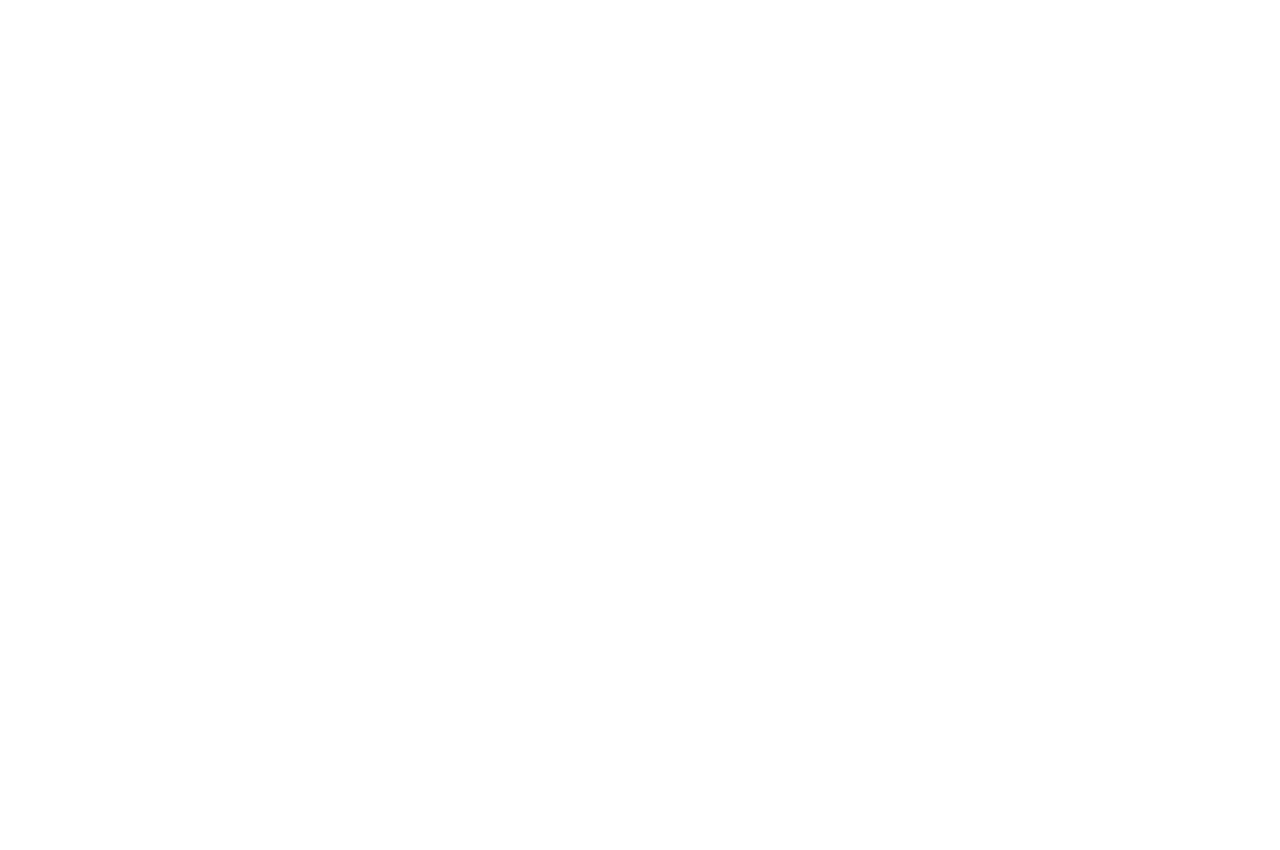
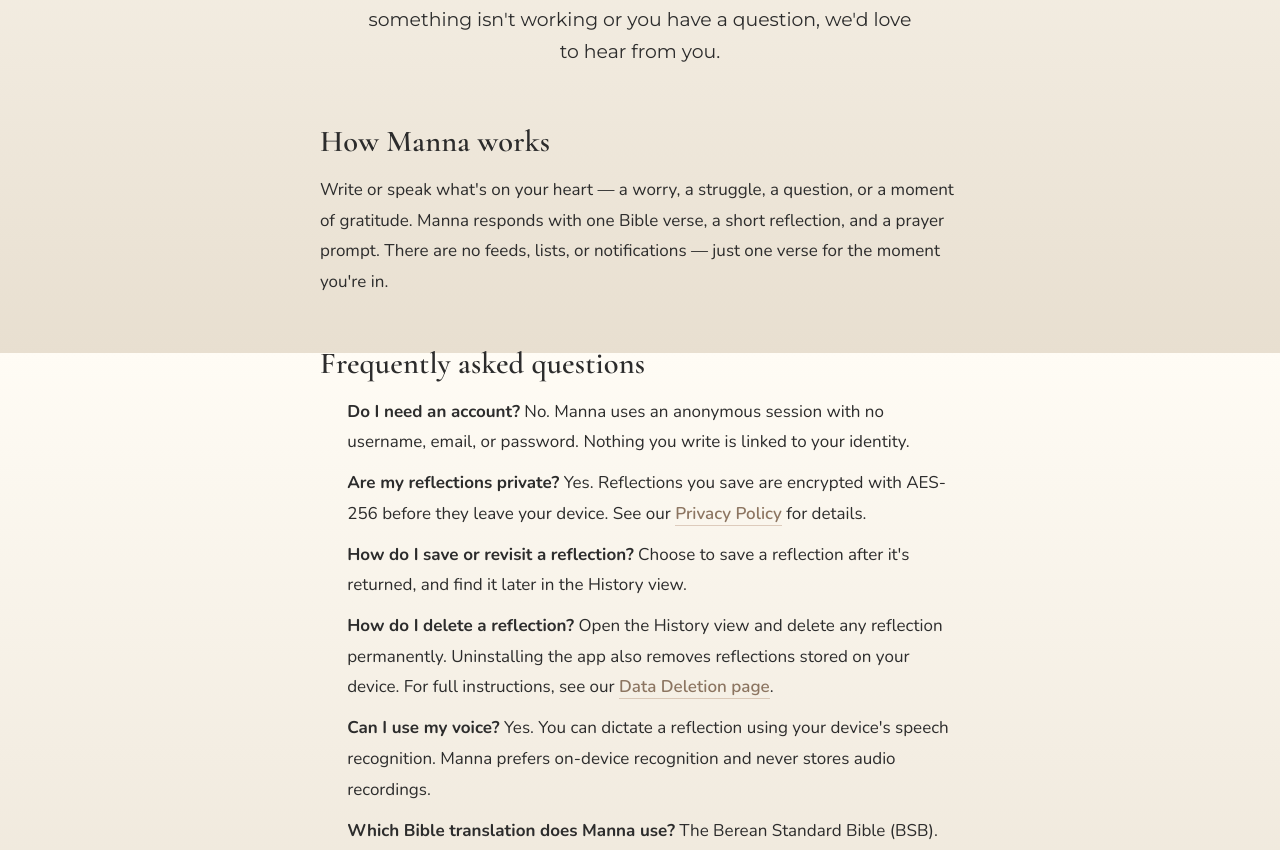
Before and after one commit to D-Aldana/dusty-the-dev, a Next.js app: page /manna-support in a window 1280 px wide. Before the commit this address had no page. Shown: the part 447-1297 px from the top of the page. Before the commit the page ends 800 px from the top, so only its background shows below. Built offline with nearby package versions, Linux system fonts and the light colour scheme.

Commit message:
feat(manna): add manna-support page

```diff
--- /dev/null
+++ b/app/manna-support/page.js
@@ -0,0 +1,81 @@
+import MannaLegal from "../components/manna-legal/MannaLegal"
+
+export const metadata = {
+  title: "Manna — Support",
+}
+
+export default function MannaSupport() {
+  return (
+    <MannaLegal
+      eyebrow="Support"
+      title="We're here to help"
+      meta="App: Manna · Developer: Built by Dustin"
+      lede="Manna is a private space for Christians to process their thoughts through AI-guided scriptural reflection. If something isn't working or you have a question, we'd love to hear from you."
+      contact={
+        <>
+          <h2>Contact</h2>
+          <p>
+            Email{" "}
+            <a href="mailto:manna@builtbydustin.dev">manna@builtbydustin.dev</a>{" "}
+            and we'll get back to you as soon as we can.
+          </p>
+        </>
+      }
+    >
+      <h2>How Manna works</h2>
+      <p>
+        Write or speak what's on your heart — a worry, a struggle, a question,
+        or a moment of gratitude. Manna responds with one Bible verse, a short
+        reflection, and a prayer prompt. There are no feeds, lists, or
+        notifications — just one verse for the moment you're in.
+      </p>
+
+      <h2>Frequently asked questions</h2>
+      <ul>
+        <li>
+          <strong>Do I need an account?</strong> No. Manna uses an anonymous
+          session with no username, email, or password. Nothing you write is
+          linked to your identity.
+        </li>
+        <li>
+          <strong>Are my reflections private?</strong> Yes. Reflections you save
+          are encrypted with AES-256 before they leave your device. See our{" "}
+          <a href="/manna-privacy-policy">Privacy Policy</a> for details.
+        </li>
+        <li>
+          <strong>How do I save or revisit a reflection?</strong> Choose to save
+          a reflection after it's returned, and find it later in the History
+          view.
+        </li>
+        <li>
+          <strong>How do I delete a reflection?</strong> Open the History view
+          and delete any reflection permanently. Uninstalling the app also
+          removes reflections stored on your device. For full instructions, see
+          our <a href="/manna-data-deletion">Data Deletion page</a>.
+        </li>
+        <li>
+          <strong>Can I use my voice?</strong> Yes. You can dictate a reflection
+          using your device's speech recognition. Manna prefers on-device
+          recognition and never stores audio recordings.
+        </li>
+        <li>
+          <strong>Which Bible translation does Manna use?</strong> The Berean
+          Standard Bible (BSB).
+        </li>
+        <li>
+          <strong>Can I support Manna?</strong> Yes — an optional support link
+          opens Ko-fi in your browser. Donations are entirely optional and never
+          required to use the app.
+        </li>
+      </ul>
+
+      <h2>Something not working?</h2>
+      <p>
+        If you run into a bug or the app isn't behaving as expected, email{" "}
+        <a href="mailto:manna@builtbydustin.dev">manna@builtbydustin.dev</a> with
+        a short description of what happened and your device type (iPhone or
+        Android). We'll take a look and follow up.
+      </p>
+    </MannaLegal>
+  )
+}
```
